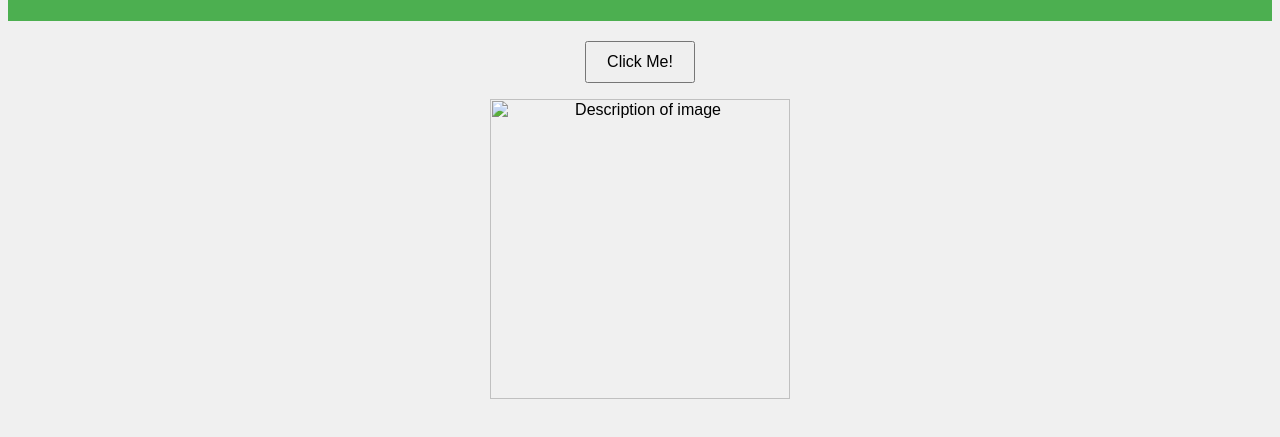
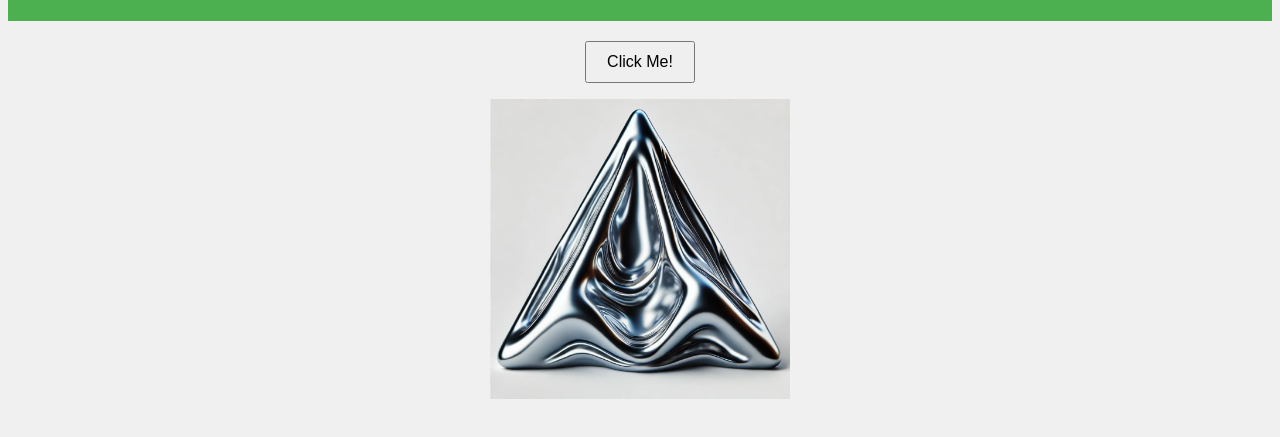
Before and after one commit to EnactInitiative/EnactInitiative, a plain HTML site: page index.html in a window 1280 px wide. Shown: the part 107-544 px from the top of the page. Drawn offline with Linux system fonts and the light colour scheme.

Commit message:
Update index.html

```diff
--- a/index.html
+++ b/index.html
@@ -19,4 +19,4 @@
 </body>
 </html>
 
-<img src="your-image-file.jpg" alt="Description of image" id="moving-image" width="300">
+<img src="abed9b6b-dd6a-4b9a-b370-768d4f48b649.webp" alt="Description of image" id="moving-image" width="300">
```
